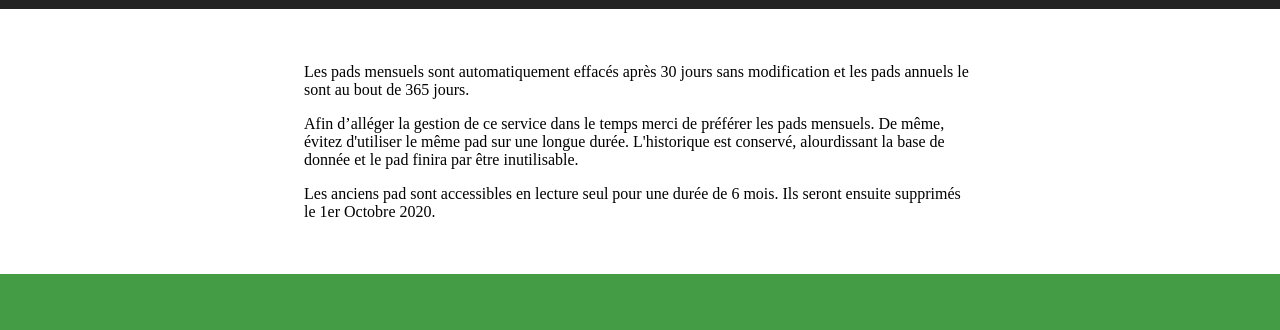
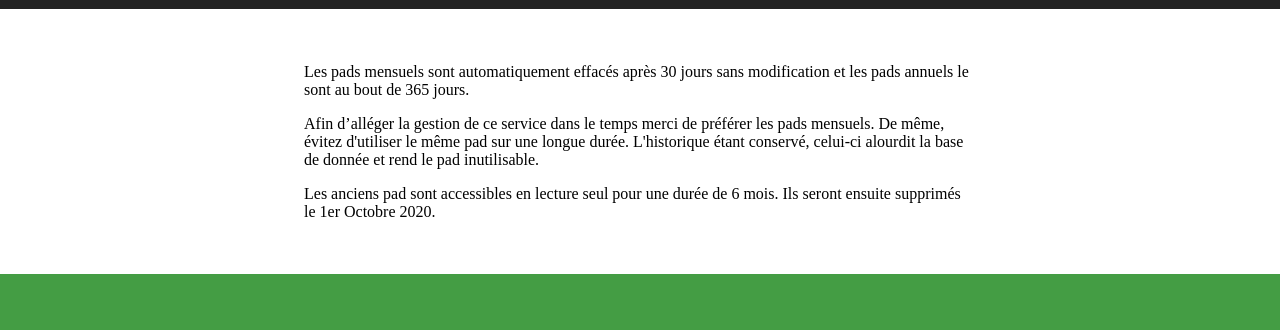
Before and after one commit to supagroflorac/pad.cdrflorac.fr, a plain HTML site: page index.html in a window 1280 px wide. Shown: the part 65-395 px from the top of the page. Drawn offline with Linux system fonts and the light colour scheme.

Commit message:
Reformule

```diff
--- a/index.html
+++ b/index.html
@@ -15,7 +15,7 @@
     <article id="presentation">
         <p> Les pads mensuels sont automatiquement effacés après 30 jours sans modification et les pads annuels le sont au bout de 365 jours.</p>
 
-        <p>Afin d’alléger la gestion de ce service dans le temps merci de préférer les pads mensuels. De même, évitez d'utiliser le même pad sur une longue durée. L'historique est conservé, alourdissant la base de donnée et le pad finira par être inutilisable.</p>
+        <p>Afin d’alléger la gestion de ce service dans le temps merci de préférer les pads mensuels. De même, évitez d'utiliser le même pad sur une longue durée. L'historique étant conservé, celui-ci alourdit la base de donnée et rend le pad inutilisable.</p>
 
         <p>Les anciens pad sont accessibles en lecture seul pour une durée de 6 mois. Ils seront ensuite supprimés le 1er Octobre 2020.</p>
       </article>
```
